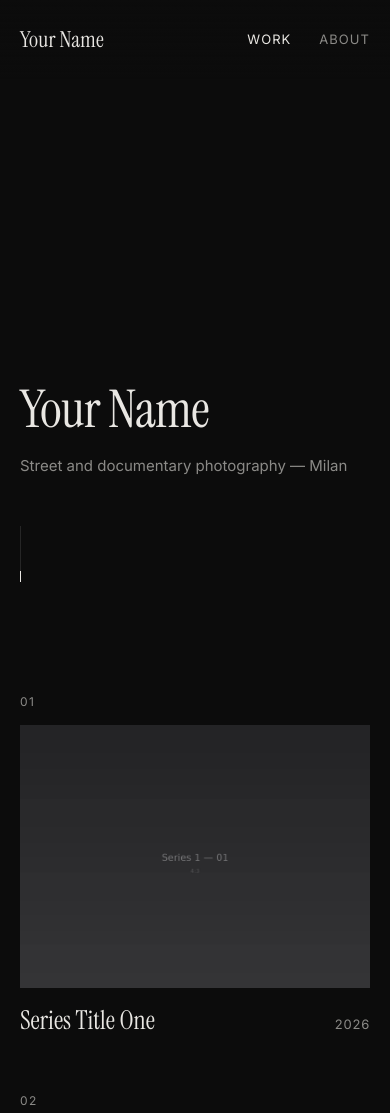
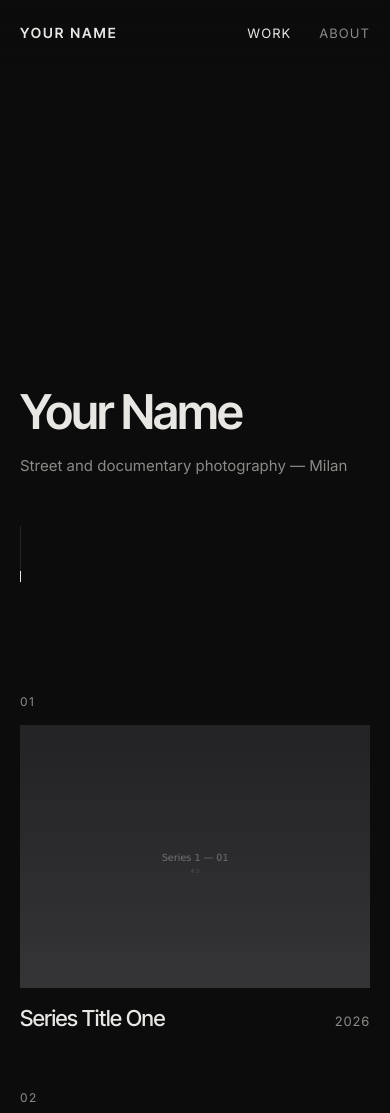
Before and after one commit to amirrezakvn2/amirrezakvn2.github.io, a plain HTML site: page index.html in a window 390 px wide. Shown: the top 1113 px of the page. Drawn offline with Linux system fonts and the light colour scheme.

Commit message:
Switch headings to Inter Tight grotesque
Co-Authored-By: Claude Opus 5.5 <noreply@anthropic.com>
Claude-Session: https://claude.ai/code/session_012U3KiP3wh9Urs4tidH5FKD

```diff
--- a/assets/style.css
+++ b/assets/style.css
@@ -4,7 +4,7 @@
   --text: #e9e7e3;
   --muted: #8b8a87;
   --line: #262626;
-  --serif: "Instrument Serif", Georgia, "Times New Roman", serif;
+  --display: "Inter Tight", "Inter", -apple-system, "Helvetica Neue", Arial, sans-serif;
   --sans: "Inter", -apple-system, BlinkMacSystemFont, "Segoe UI", Roboto, sans-serif;
   --ease: cubic-bezier(.2, .7, .2, 1);
   --pad: clamp(20px, 5vw, 64px);
@@ -38,7 +38,7 @@ a { color: inherit; text-decoration: none; }
   transition: transform .5s var(--ease);
 }
 .site-header.is-hidden { transform: translateY(-100%); }
-.brand { font-family: var(--serif); font-size: 22px; letter-spacing: .01em; }
+.brand { font-family: var(--display); font-weight: 600; font-size: 14px; letter-spacing: .14em; text-transform: uppercase; }
 .nav { display: flex; gap: 28px; font-size: 13px; letter-spacing: .08em; text-transform: uppercase; }
 .nav a { color: var(--muted); transition: color .3s; }
 .nav a:hover, .nav a.is-active { color: var(--text); }
@@ -52,8 +52,8 @@ main { padding: 0 var(--pad); max-width: var(--max); margin: 0 auto; }
   padding-bottom: 9vh;
 }
 .hero h1 {
-  font-family: var(--serif); font-weight: 400;
-  font-size: clamp(52px, 11vw, 148px); line-height: .95; letter-spacing: -.01em;
+  font-family: var(--display); font-weight: 600;
+  font-size: clamp(48px, 10vw, 136px); line-height: .92; letter-spacing: -.035em;
 }
 .hero p { color: var(--muted); margin-top: 20px; font-size: clamp(15px, 1.6vw, 18px); }
 .scroll-hint {
@@ -76,14 +76,14 @@ main { padding: 0 var(--pad); max-width: var(--max); margin: 0 auto; }
 .frame img { width: 100%; height: 100%; object-fit: cover; transition: transform 1.4s var(--ease), opacity .8s var(--ease); }
 .series-card:hover .frame img { transform: scale(1.035); }
 .card-meta { display: flex; justify-content: space-between; align-items: baseline; gap: 16px; margin-top: 18px; }
-.card-meta h2 { font-family: var(--serif); font-weight: 400; font-size: clamp(26px, 3vw, 36px); line-height: 1.1; }
+.card-meta h2 { font-family: var(--display); font-weight: 500; font-size: clamp(22px, 2.4vw, 30px); line-height: 1.1; letter-spacing: -.02em; }
 .card-meta span { color: var(--muted); font-size: 13px; letter-spacing: .06em; white-space: nowrap; }
 .card-index { color: var(--muted); font-size: 12px; letter-spacing: .12em; margin-bottom: 14px; }
 
 /* ---------- Series page ---------- */
 .series-head { padding: 22vh 0 10vh; max-width: 760px; }
 .series-head .eyebrow { color: var(--muted); font-size: 12px; letter-spacing: .14em; text-transform: uppercase; }
-.series-head h1 { font-family: var(--serif); font-weight: 400; font-size: clamp(44px, 8vw, 104px); line-height: 1; margin: 18px 0 28px; }
+.series-head h1 { font-family: var(--display); font-weight: 600; font-size: clamp(40px, 7vw, 96px); line-height: .95; letter-spacing: -.035em; margin: 18px 0 28px; }
 .series-head p { color: #bdbbb7; font-size: clamp(16px, 1.5vw, 18px); max-width: 620px; }
 
 .photos { display: flex; flex-direction: column; align-items: center; gap: clamp(48px, 12vh, 140px); padding-bottom: 14vh; }
@@ -95,14 +95,14 @@ main { padding: 0 var(--pad); max-width: var(--max); margin: 0 auto; }
 
 .next-series { border-top: 1px solid var(--line); padding: 10vh 0 14vh; display: block; }
 .next-series small { color: var(--muted); font-size: 12px; letter-spacing: .14em; text-transform: uppercase; }
-.next-series div { font-family: var(--serif); font-size: clamp(36px, 6vw, 72px); line-height: 1.05; margin-top: 12px; transition: transform .6s var(--ease); }
+.next-series div { font-family: var(--display); font-weight: 600; font-size: clamp(32px, 5.5vw, 64px); line-height: 1; letter-spacing: -.03em; margin-top: 12px; transition: transform .6s var(--ease); }
 .next-series:hover div { transform: translateX(12px); }
 
 /* ---------- About ---------- */
 .about { display: grid; gap: clamp(40px, 6vw, 96px); padding: 22vh 0 16vh; align-items: start; }
 @media (min-width: 900px) { .about { grid-template-columns: 5fr 6fr; } }
 .about .frame { aspect-ratio: 3 / 4; }
-.about h1 { font-family: var(--serif); font-weight: 400; font-size: clamp(44px, 7vw, 88px); line-height: 1; margin-bottom: 32px; }
+.about h1 { font-family: var(--display); font-weight: 600; font-size: clamp(40px, 6.5vw, 80px); line-height: .95; letter-spacing: -.035em; margin-bottom: 32px; }
 .about p { color: #bdbbb7; margin-bottom: 18px; max-width: 560px; font-size: clamp(16px, 1.5vw, 18px); }
 .contact { margin-top: 44px; border-top: 1px solid var(--line); }
 .contact a { display: flex; justify-content: space-between; padding: 18px 0; border-bottom: 1px solid var(--line); transition: padding .4s var(--ease), color .3s; }
--- a/index.html
+++ b/index.html
@@ -8,7 +8,7 @@
   <title>NAME — Photography</title>
   <link rel="preconnect" href="https://fonts.googleapis.com">
   <link rel="preconnect" href="https://fonts.gstatic.com" crossorigin>
-  <link href="https://fonts.googleapis.com/css2?family=Instrument+Serif&family=Inter:wght@400;500&display=swap" rel="stylesheet">
+  <link href="https://fonts.googleapis.com/css2?family=Inter+Tight:wght@500;600&family=Inter:wght@400;500&display=swap" rel="stylesheet">
   <link rel="stylesheet" href="assets/style.css">
 </head>
 <body data-page="home">
```
Also changed, not shown: about.html (+1 -1 lines), series.html (+1 -1 lines).
